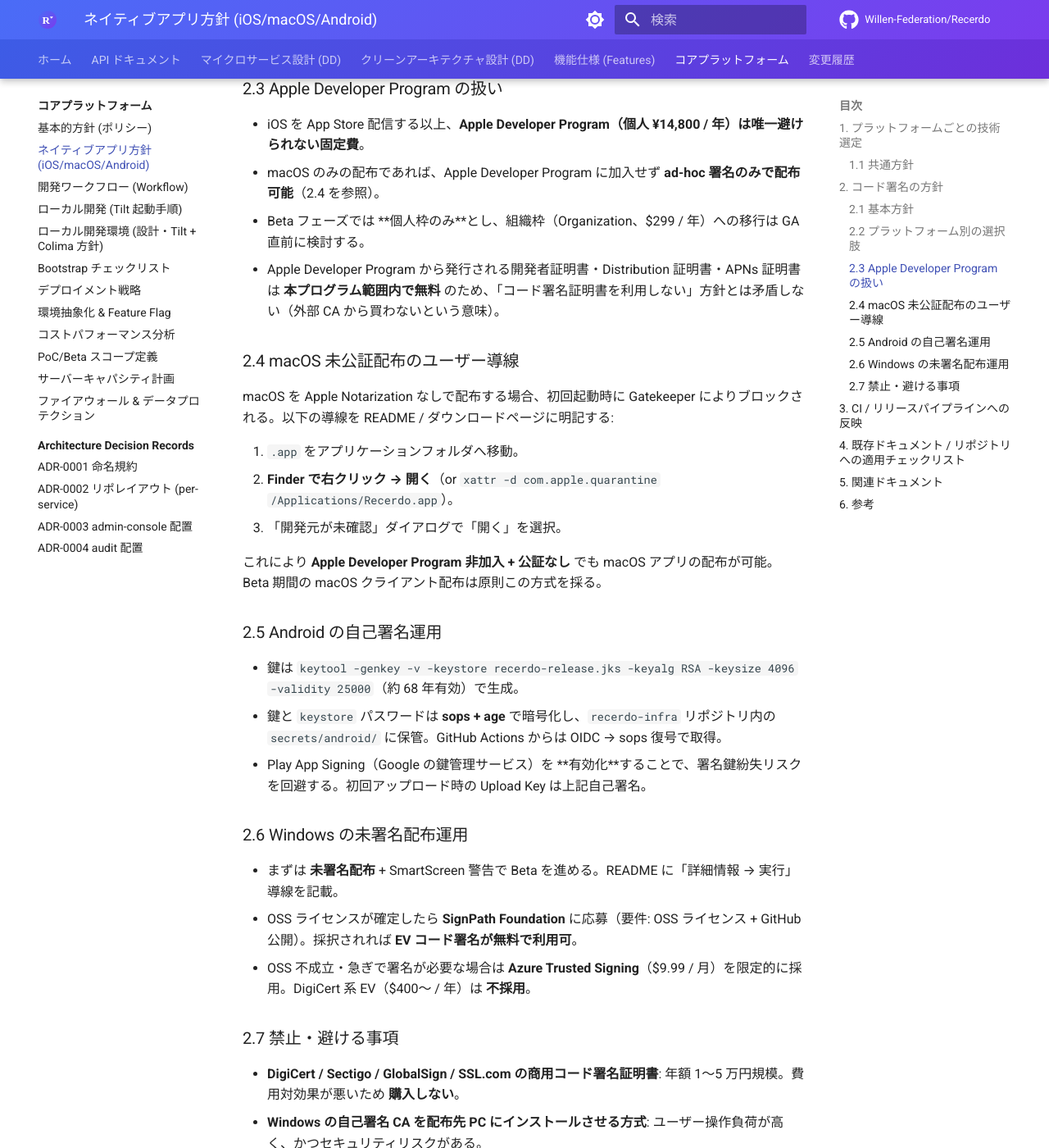
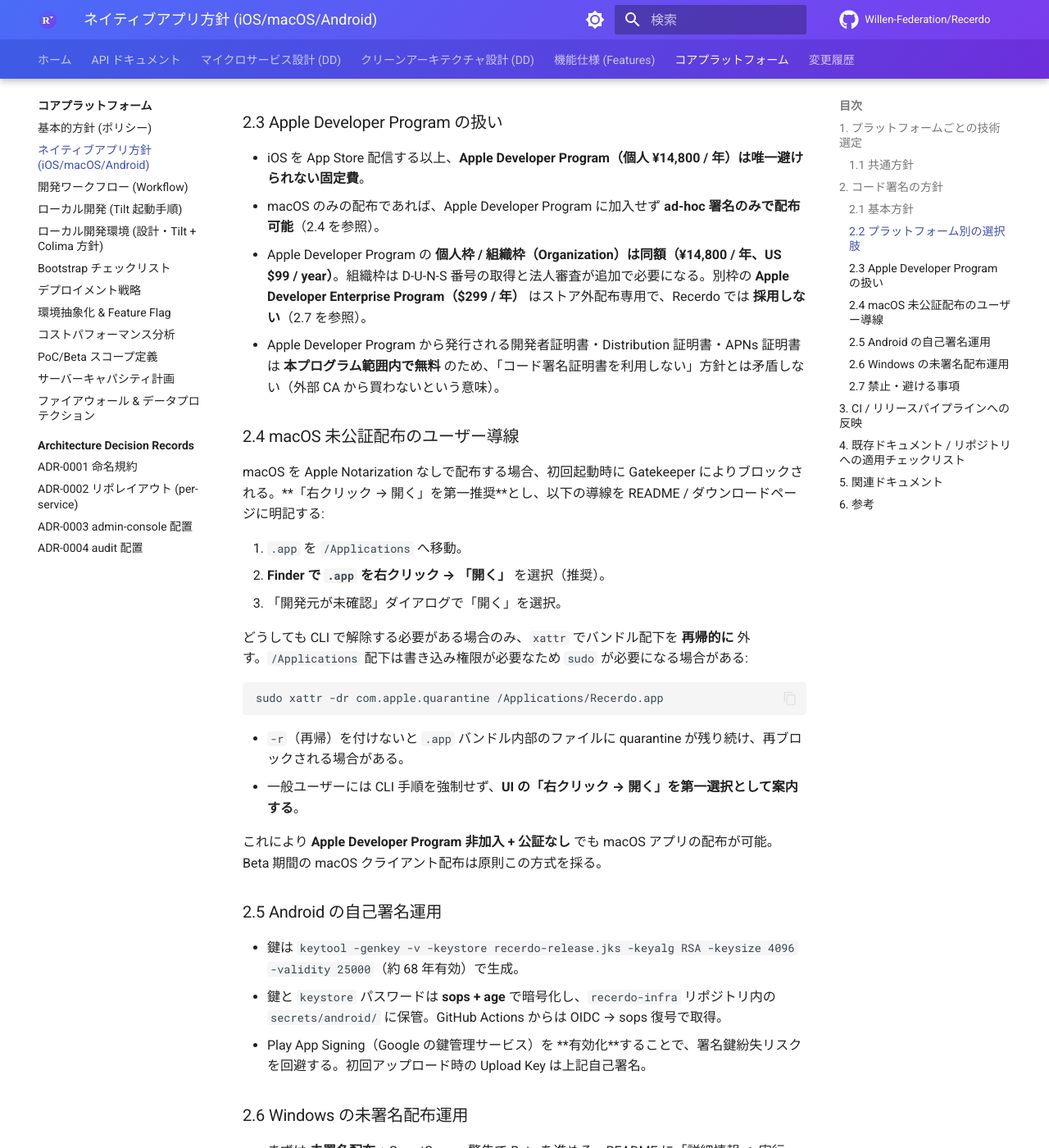
Before and after one commit to Willen-Federation/Recerdo-Developers-Docs, an MkDocs documentation site: the page built from docs/core/native-app-guidelines.md, in a window 1280 px wide and 1400 px high, scrolled down 2539 px. Shown: the whole window at 82% size. Built offline with MkDocs 1.6.1 and Material for MkDocs 9.7.7, drawn with Linux system fonts in a browser that asks for light colours; comment, search, counter and statistics services are not loaded; some of the changed text lies outside the part shown.

Commit message:
docs(core): Copilot レビュー指摘を反映（Apple Dev Program 組織枠料金・Homebrew Cask 注意書き・xattr 手順）
- Apple Developer Program Organization は Enterprise ($299/年) ではなく個人と同額 (¥14,800/年) に修正。
- Homebrew Cask は quarantine 付与により Gatekeeper 警告が出る場合がある旨を明記。
- 未公証配布の導線は「右クリック → 開く」を第一選択とし、`xattr` には `-r` / sudo 注記を追加。

````diff
--- a/docs/core/native-app-guidelines.md
+++ b/docs/core/native-app-guidelines.md
@@ -42,7 +42,7 @@
 | iOS（App Store / TestFlight） | Apple App Store | **必須**（Apple が強制） | **Apple Developer Program**（¥14,800 / 年、**個人**枠）。これ以外の選択肢は無い。 |
 | iOS（社内配布・検証） | 開発機での直接実行 | Free provisioning で可 | **Xcode の Free Provisioning**（無料 Apple ID、7 日有効 / 3 アプリ制限）を Beta 内部検証でのみ使用。 |
 | macOS（DMG / zip 直接配布） | 自サイト配信 | 任意（Gatekeeper 警告は出る） | **ad-hoc 署名（`codesign --sign -`）** + 初回のみ「右クリック → 開く」でユーザー許可。公証は **行わない**。 |
-| macOS（Homebrew Cask） | `brew install --cask` | 任意 | Cask 側でハッシュ検証されるため **未公証でも問題なく配布可能**。 |
+| macOS（Homebrew Cask） | `brew install --cask` | 任意 | Cask の Formula でハッシュ検証は行われるが、**ダウンロード時に quarantine 属性が付与される**ため、未署名 / 未公証アプリは初回起動時に Gatekeeper 警告が出ることがある。Cask 側で `--no-quarantine` や `zap` 設定を併用する、もしくは後述 §2.4 と同じ「右クリック → 開く」導線を案内する。 |
 | Android（Google Play） | Play Console | **必須**（自己署名） | **自己署名（keytool + apksigner）**。証明書費用 ¥0。Google Play 登録料 **$25（一度きり）** のみ。 |
 | Android（野良 APK / F-Droid） | 自サイト or F-Droid | 自己署名で可 | 上記と同じ自己署名鍵。F-Droid は GPG 署名も併用（無料）。 |
 | Windows（EXE / MSI） | 自サイト配信 | 任意（SmartScreen 警告は出る） | **未署名配布** + インストール時の「詳細情報 → 実行」で回避、または **SignPath.io Foundation** 経由で OSS 署名を無料取得、または **Azure Trusted Signing**（$9.99 / 月、2026 時点）で安価代替。 |
@@ -53,16 +53,25 @@
 
 - iOS を App Store 配信する以上、**Apple Developer Program（個人 ¥14,800 / 年）は唯一避けられない固定費**。
 - macOS のみの配布であれば、Apple Developer Program に加入せず **ad-hoc 署名のみで配布可能**（2.4 を参照）。
-- Beta フェーズでは **個人枠のみ**とし、組織枠（Organization、$299 / 年）への移行は GA 直前に検討する。
+- Apple Developer Program の **個人枠 / 組織枠（Organization）は同額（¥14,800 / 年、US $99 / year）**。組織枠は D-U-N-S 番号の取得と法人審査が追加で必要になる。別枠の **Apple Developer Enterprise Program（$299 / 年）** はストア外配布専用で、Recerdo では **採用しない**（2.7 を参照）。
 - Apple Developer Program から発行される開発者証明書・Distribution 証明書・APNs 証明書は **本プログラム範囲内で無料** のため、「コード署名証明書を利用しない」方針とは矛盾しない（外部 CA から買わないという意味）。
 
 ### 2.4 macOS 未公証配布のユーザー導線
 
-macOS を Apple Notarization なしで配布する場合、初回起動時に Gatekeeper によりブロックされる。以下の導線を README / ダウンロードページに明記する:
+macOS を Apple Notarization なしで配布する場合、初回起動時に Gatekeeper によりブロックされる。**「右クリック → 開く」を第一推奨**とし、以下の導線を README / ダウンロードページに明記する:
 
-1. `.app` をアプリケーションフォルダへ移動。
-2. **Finder で右クリック → 開く**（or `xattr -d com.apple.quarantine /Applications/Recerdo.app`）。
+1. `.app` を `/Applications` へ移動。
+2. **Finder で `.app` を右クリック → 「開く」** を選択（推奨）。
 3. 「開発元が未確認」ダイアログで「開く」を選択。
+
+どうしても CLI で解除する必要がある場合のみ、`xattr` でバンドル配下を **再帰的に** 外す。`/Applications` 配下は書き込み権限が必要なため `sudo` が必要になる場合がある:
+
+```bash
+sudo xattr -dr com.apple.quarantine /Applications/Recerdo.app
+```
+
+- `-r`（再帰）を付けないと `.app` バンドル内部のファイルに quarantine が残り続け、再ブロックされる場合がある。
+- 一般ユーザーには CLI 手順を強制せず、**UI の「右クリック → 開く」を第一選択として案内する**。
 
 これにより **Apple Developer Program 非加入 + 公証なし** でも macOS アプリの配布が可能。Beta 期間の macOS クライアント配布は原則この方式を採る。
 
@@ -82,7 +91,7 @@ macOS を Apple Notarization なしで配布する場合、初回起動時に Ga
 
 - **DigiCert / Sectigo / GlobalSign / SSL.com の商用コード署名証明書**: 年額 1〜5 万円規模。費用対効果が悪いため **購入しない**。
 - **Windows の自己署名 CA を配布先 PC にインストールさせる方式**: ユーザー操作負荷が高く、かつセキュリティリスクがある。
-- **iOS の Enterprise Program（$299 / 年）**: ストア外配布のみ可能でありガイドライン違反リスクが高い。Recerdo では採用しない。
+- **Apple Developer Enterprise Program（$299 / 年）**: 通常の Developer Program（¥14,800 / 年）とは別枠で、ストア外配布専用。ガイドライン違反リスクが高いため Recerdo では採用しない。
 
 ---
 
@@ -109,7 +118,7 @@ macOS を Apple Notarization なしで配布する場合、初回起動時に Ga
 - [ ] `recerdo-android-dart` を Flutter プロジェクトとして説明している箇所
 - [ ] macOS 向け Electron ビルドの記述
 - [ ] 有償のコード署名証明書（DigiCert / Sectigo 等）を前提としたコスト試算
-- [ ] Apple Enterprise Program ($299/年) 利用の前提
+- [ ] Apple Developer Enterprise Program ($299/年) 利用の前提
 - [ ] iOS / Android のクロスプラットフォーム共通コード（KMM / RN）前提
 
 上記に該当する記述を見つけ次第、[changelog.md](../changelog.md) にも差分を記録する。
````
Also changed, not shown: other parts of docs/core/native-app-guidelines.md (+1 -1 lines).
